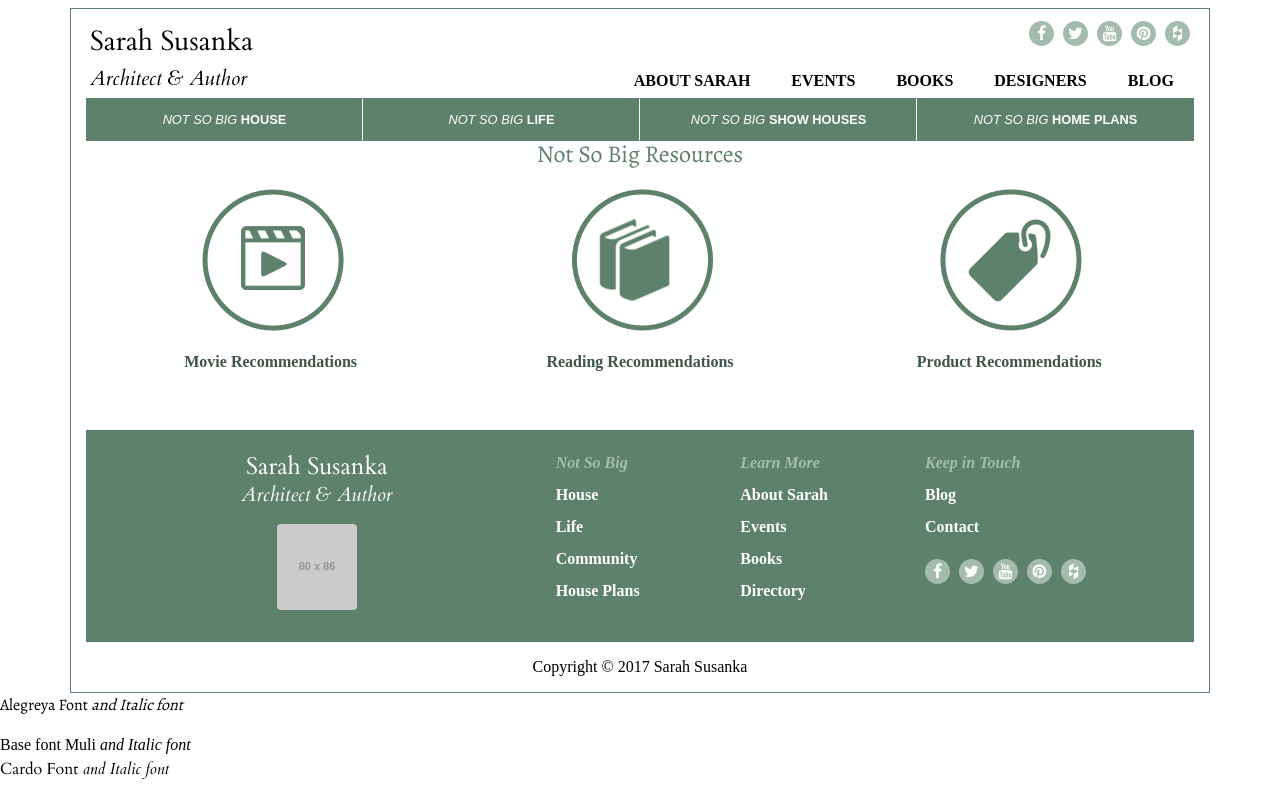
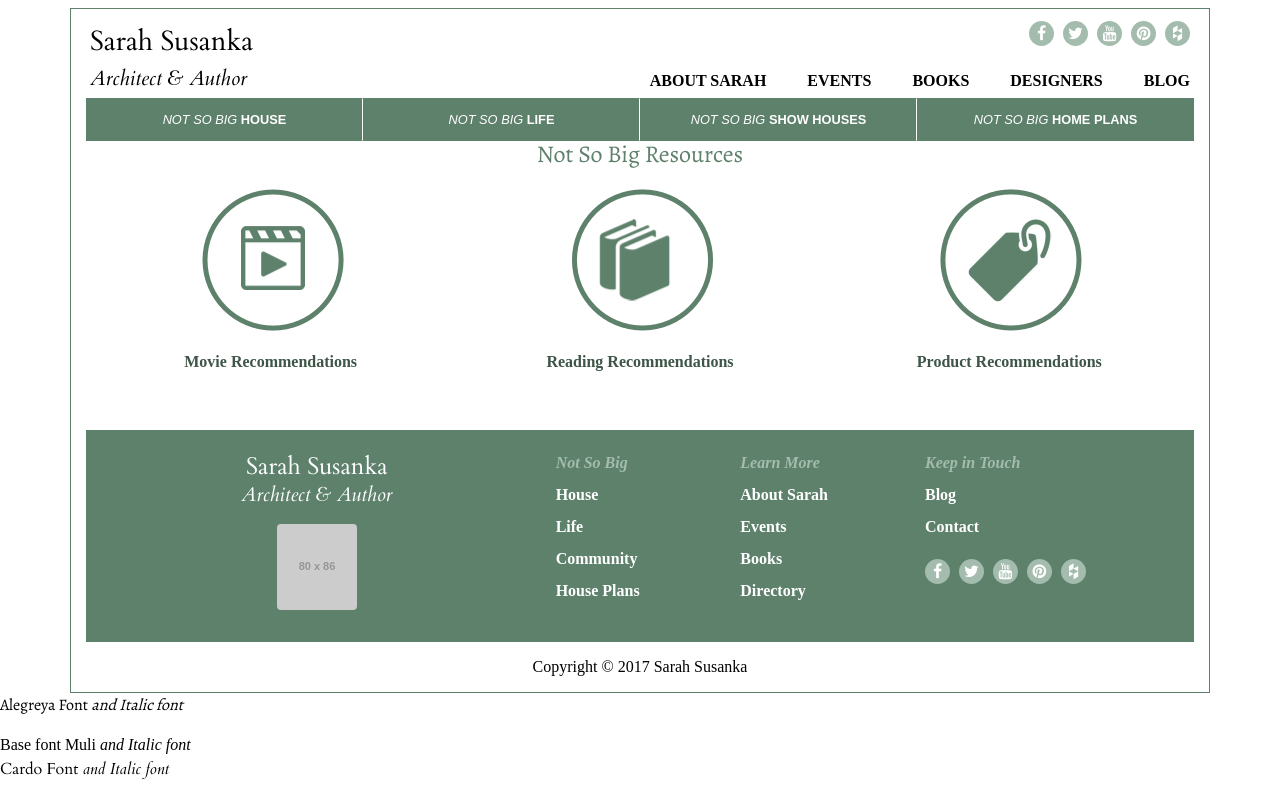
Before and after one commit to paulbradyhanleywood/susanka-x3, a plain HTML site: page public/index.html in a window 1280 px wide. Drawn offline with nearby package versions, Linux system fonts and the light colour scheme; placeholder pictures from the web are drawn by us; a script that the page names is missing; a web font is replaced by a local one.

```diff
--- a/public/index.html
+++ b/public/index.html
@@ -69,7 +69,7 @@
           <li class="nav-item text-uppercase list-inline-item"><h2 class="mb-0"><a class="h6 text-info mb-0 nav-link" href="#"><b>Events</b></a></h2></li>
           <li class="nav-item text-uppercase list-inline-item"><h2 class="mb-0"><a class="h6 text-info mb-0 nav-link" href="#"><b>Books</b></a></h2></li>
           <li class="nav-item text-uppercase list-inline-item"><h2 class="mb-0"><a class="h6 text-info mb-0 nav-link" href="#"><b>Designers</b></a></h2></li>
-          <li class="nav-item text-uppercase list-inline-item"><h2 class="mb-0"><a class="h6 text-info mb-0 nav-link" href="#"><b>Blog</b></a></h2></li>
+          <li class="nav-item text-uppercase list-inline-item"><h2 class="mb-0"><a class="h6 text-info mb-0 nav-link mr-0 pr-0" href="#"><b>Blog</b></a></h2></li>
         </ul>
       </div>
     </div>
```
